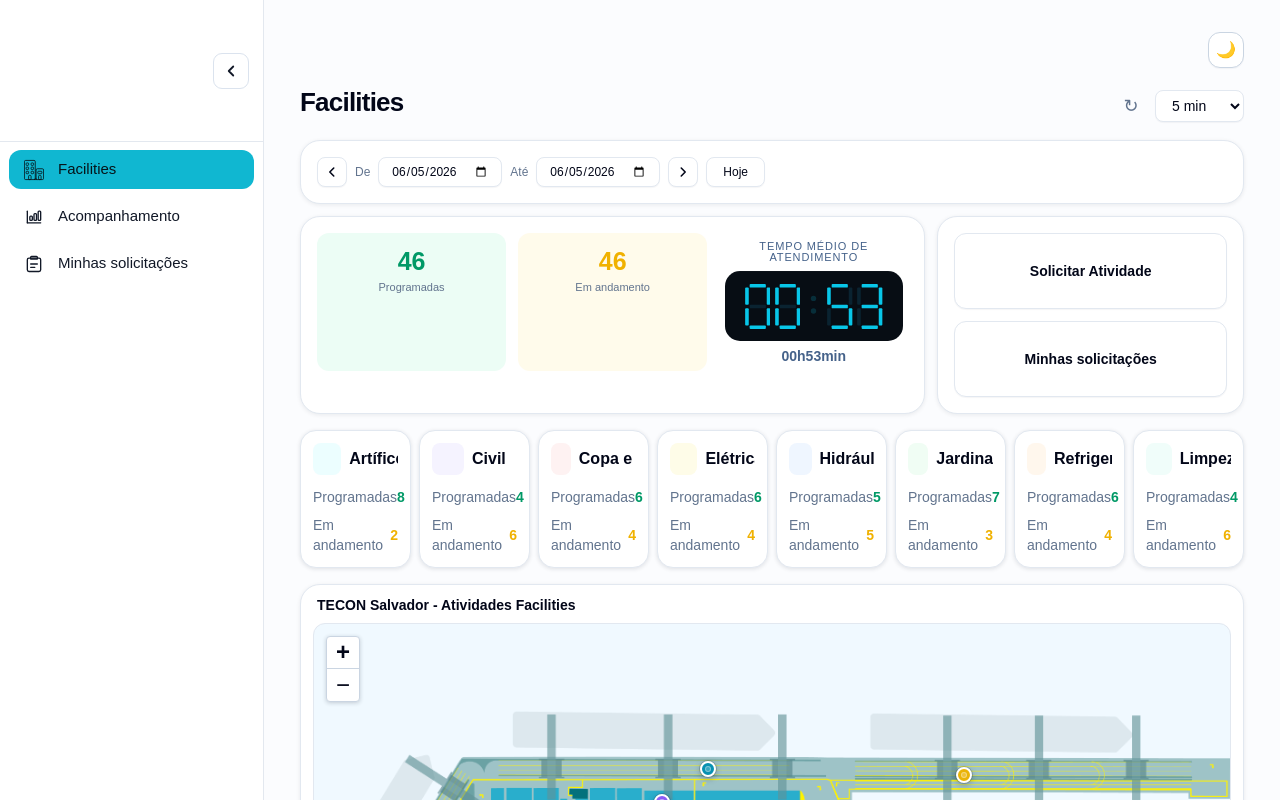
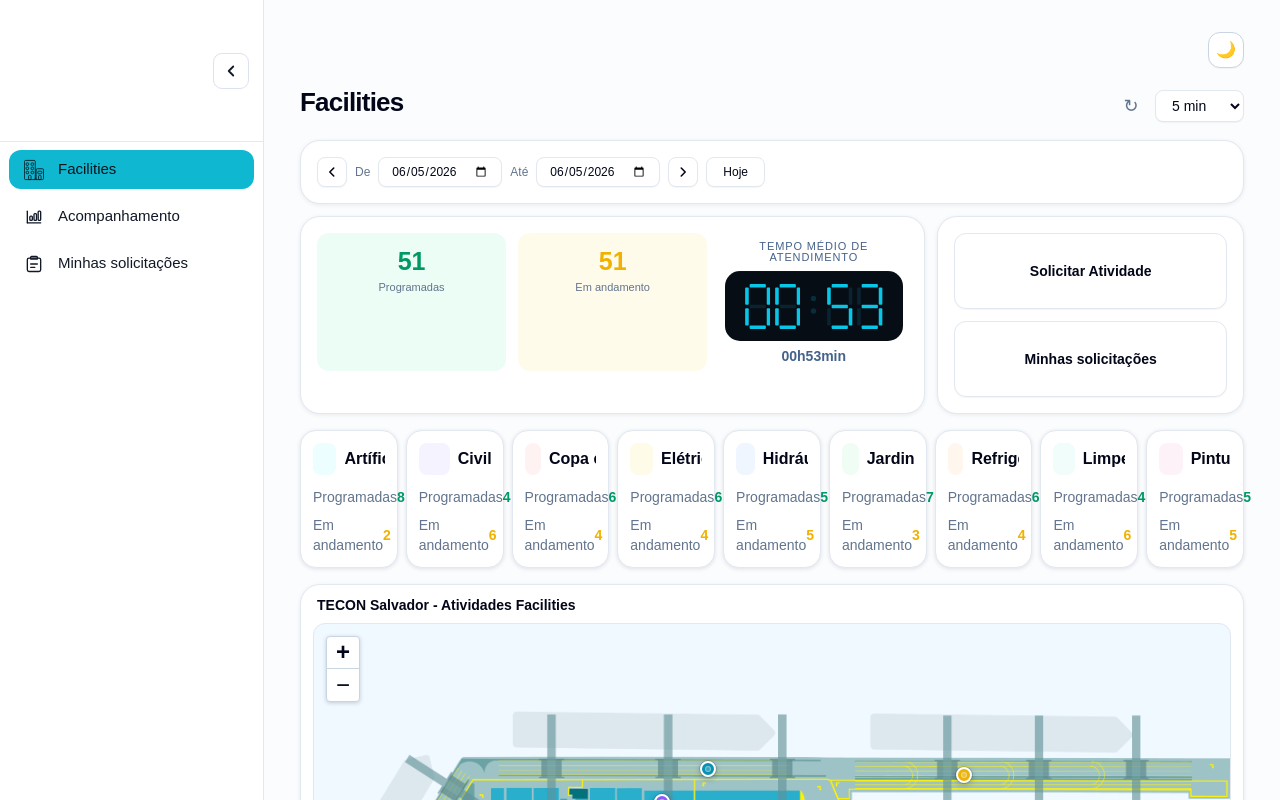
Before and after one commit to BAQ2002/OpsHub-Facilities, a Next.js app: page / in a window 1280 px wide. Shown: the top 800 px of the page. Built offline with nearby package versions, Linux system fonts and the light colour scheme.

Commit message:
Categoria pintura

```diff
--- a/app/page.tsx
+++ b/app/page.tsx
@@ -58,6 +58,13 @@ const equipmentCards = [
     iconBg: "bg-teal-50",
     Planned: 4,
     InProgress: 6,
+  },
+  {
+    title: "Pintura",
+    accent: "text-pink-500",
+    iconBg: "bg-pink-50",
+    Planned: 5,
+    InProgress: 5,
   },
 ];
 
@@ -480,7 +487,7 @@ export default function Home() {
           </div>
         </section>
 
-        <section className="grid gap-2 sm:grid-cols-2 lg:grid-cols-4 xl:grid-cols-8">
+        <section className="grid gap-2 sm:grid-cols-2 lg:grid-cols-4 xl:grid-cols-9">
           {equipmentCards.map((card) => (
             <article
               key={card.title}
```
